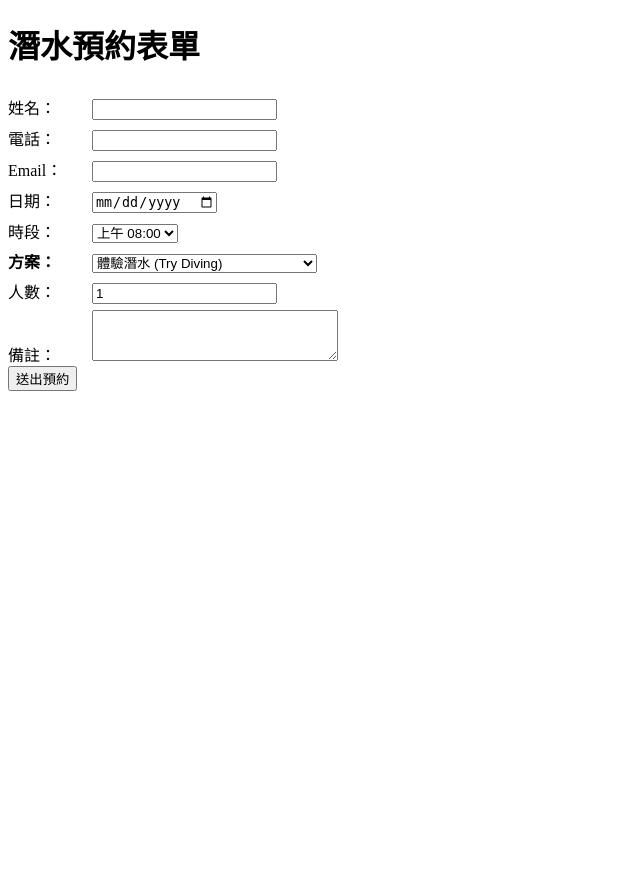
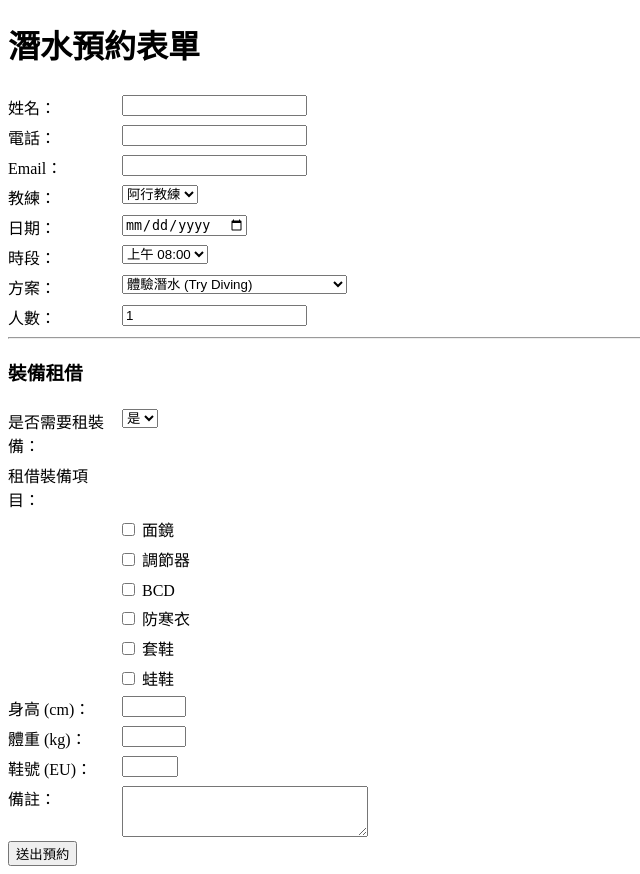
Before and after one commit to stewanswer-coder/dive_booking, a Flask app: page / in a window 1280 px wide. Shown: the whole page, without its empty margins (0-640 px from the left). Before the commit the page ends 391 px from the top, so only its background shows below. Run offline with Flask 3, Linux system fonts and the light colour scheme.

Commit message:
Update index.html

```diff
--- a/templates/index.html
+++ b/templates/index.html
@@ -5,13 +5,16 @@
   <meta name="viewport" content="width=device-width,initial-scale=1">
   <title>潛水預約</title>
   <style>
-    label { display:inline-block; width:80px; margin-top:6px }
+    label { display:inline-block; width:110px; margin-top:6px; vertical-align: top; }
     input, select, textarea { margin-top:6px }
+    .equip-list { margin-left: 110px; }
   </style>
 </head>
 <body>
   <h1>潛水預約表單</h1>
   <form action="/book" method="post">
+
+    <!-- 基本資料 -->
     <label>姓名：</label>
     <input name="name" required><br>
 
@@ -21,6 +24,12 @@
     <label>Email：</label>
     <input name="email" type="email" required><br>
 
+    <label>教練：</label>
+    <select name="coach" required>
+      <option value="阿行教練">阿行教練</option>
+    </select><br>
+
+    <!-- 日期與時段 -->
     <label>日期：</label>
     <input type="date" name="dive_date" required><br>
 
@@ -31,22 +40,56 @@
       {% endfor %}
     </select><br>
 
-    <label for="package"><b>方案：</b></label>
-    <select id="package" name="package" required>
+    <!-- 潛水方案 -->
+    <label>方案：</label>
+    <select name="package" required>
       <option value="體驗潛水 (Try Diving)">體驗潛水 (Try Diving)</option>
       <option value="PADI Open Water Diver">PADI Open Water Diver</option>
       <option value="PADI Advanced Open Water Diver">PADI Advanced Open Water Diver</option>
       <option value="PADI Rescue Diver">PADI Rescue Diver</option>
       <option value="Fun Dive 小隊 (持證)">Fun Dive 小隊 (持證)</option>
       <option value="拍照小隊 (持證 + 自備相機)">拍照小隊 (持證 + 自備相機)</option>
+      <option value="PADI 專長潛水課程">PADI 專長潛水課程</option>
     </select><br>
 
+    <!-- 人數 -->
     <label>人數：</label>
     <input name="divers_count" type="number" min="1" value="1" required><br>
 
+    <!-- 裝備需求 -->
+    <hr>
+    <h3>裝備租借</h3>
+
+    <label>是否需要租裝備：</label>
+    <select name="need_equipment" required>
+      <option value="Y">是</option>
+      <option value="N">否</option>
+    </select><br>
+
+    <label>租借裝備項目：</label><br>
+    <div class="equip-list">
+      <label><input type="checkbox" name="equipment_items" value="面鏡"> 面鏡</label><br>
+      <label><input type="checkbox" name="equipment_items" value="調節器"> 調節器</label><br>
+      <label><input type="checkbox" name="equipment_items" value="BCD"> BCD</label><br>
+      <label><input type="checkbox" name="equipment_items" value="防寒衣"> 防寒衣</label><br>
+      <label><input type="checkbox" name="equipment_items" value="套鞋"> 套鞋</label><br>
+      <label><input type="checkbox" name="equipment_items" value="蛙鞋"> 蛙鞋</label><br>
+    </div>
+
+    <label>身高 (cm)：</label>
+    <input name="height" type="number" min="100" max="250"><br>
+
+    <label>體重 (kg)：</label>
+    <input name="weight" type="number" min="30" max="150"><br>
+
+    <label>鞋號 (EU)：</label>
+    <input name="shoe_size" type="number" min="30" max="50"><br>
+
+    <!-- 備註 -->
     <label>備註：</label>
     <textarea name="notes" rows="3" cols="28"></textarea><br>
 
+    <!-- 送出 -->
     <button type="submit">送出預約</button>
   </form>
 
```
